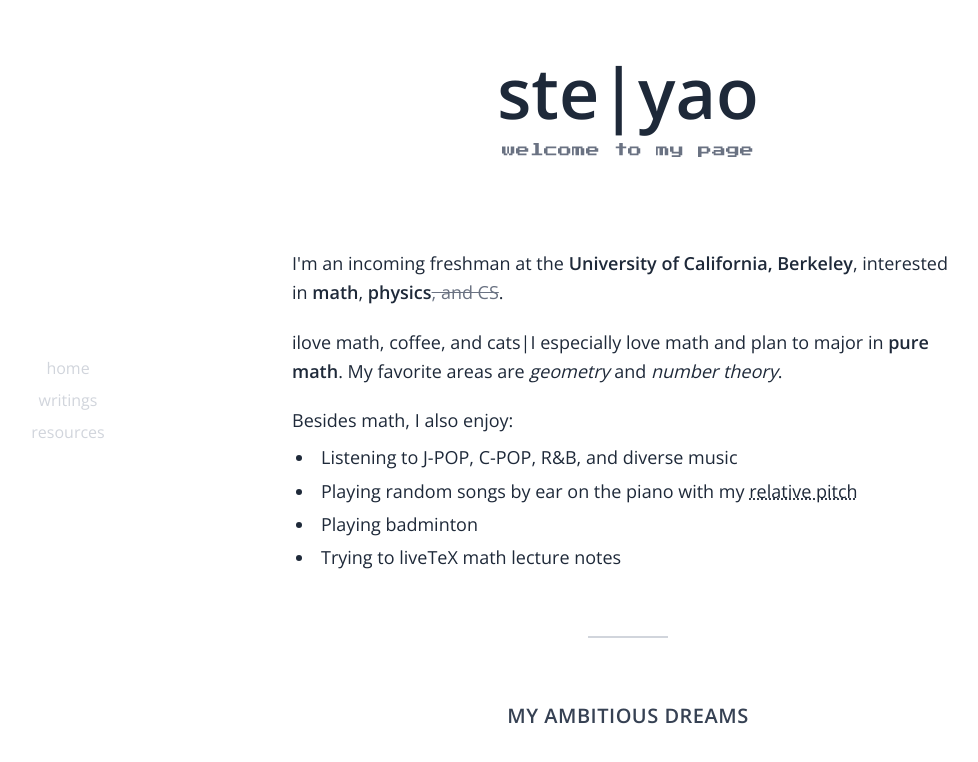
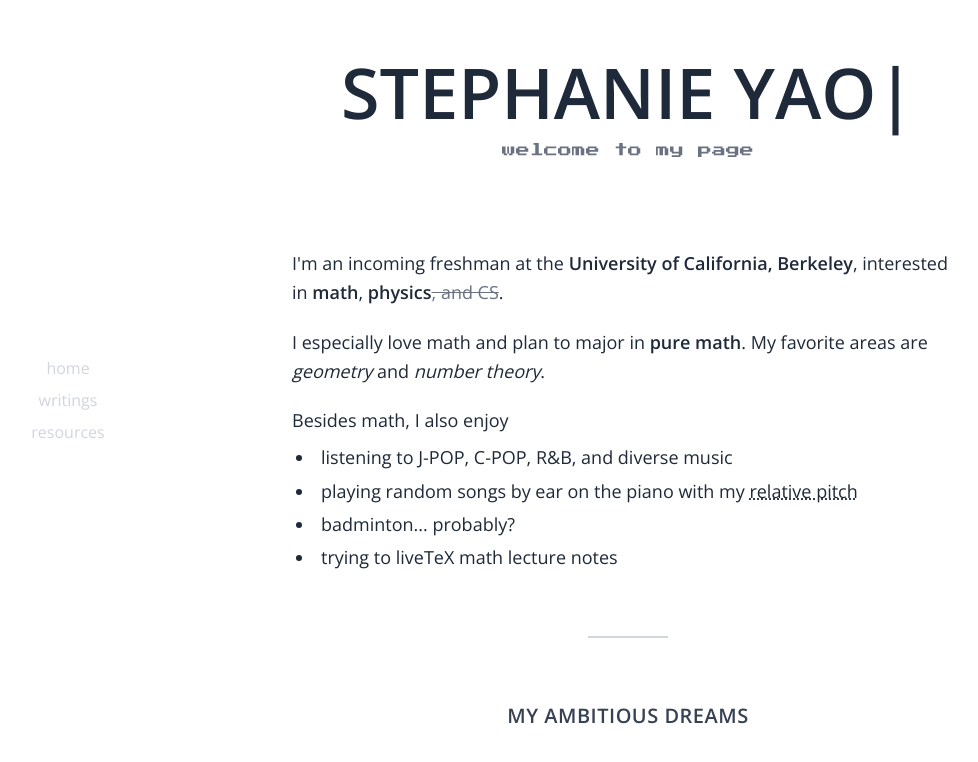
Before and after one commit to suniyao/personal-website, a Next.js app: page / in a window 1280 px wide. Shown: the top 762 px of the page, without its empty margins (12-990 px from the left). Built offline with nearby package versions, Linux system fonts and the light colour scheme; a web font is replaced by a local one.

Commit message:
nah some tweaks

```diff
--- a/app/(pages)/page.tsx
+++ b/app/(pages)/page.tsx
@@ -13,15 +13,14 @@ export default function Home() {
          <TypeAnimation
           sequence={[
             // Same substring at the start will only be typed once, initially
-            'suni',
-            1000,
-            'stephanie',
-            1000,
+            'SUNI YAO',
+            1500,
+            'STEPHANIE YAO',
+            1500,
           ]}
-          speed={25}
+          speed={10}
           repeat={Infinity}
         />
-        <span className="translate -translate-x-50">yao</span>
         </h1>
         {/* Pixel Welcome Note */}
         <div className={`${pixel.className} absolute top-35 text-center text-sm text-gray-500 dark:text-gray-400`}>
@@ -38,20 +37,19 @@ export default function Home() {
           </p>
 
           <p>
-            <TypingText text="i love math, coffee, and cats" />
             I especially love math and plan to major in <strong>pure math</strong>. My favorite areas are <em>geometry</em> and <em>number theory</em>.
           </p>
 
           <div>
-            <p className="mb-2">Besides math, I also enjoy:</p>
+            <p className="mb-2">Besides math, I also enjoy</p>
             <ul className="list-disc list-inside space-y-1 pl-1">
-              <li>Listening to J-POP, C-POP, R&B, and diverse music</li>
+              <li>listening to J-POP, C-POP, R&B, and diverse music</li>
               <li>
-                Playing random songs by ear on the piano with my{" "}
+                playing random songs by ear on the piano with my{" "}
                 <PopUp note="never perfect 😔">relative pitch</PopUp>
               </li>
-              <li>Playing badminton</li>
-              <li>Trying to liveTeX math lecture notes</li>
+              <li>badminton... probably?</li>
+              <li>trying to liveTeX math lecture notes</li>
             </ul>
           </div>
         </section>
```
